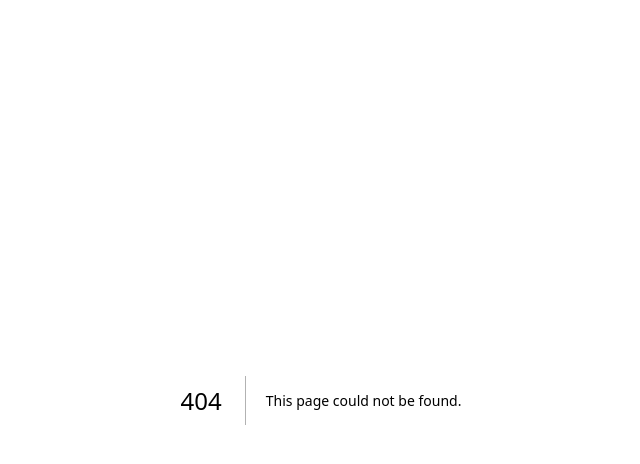
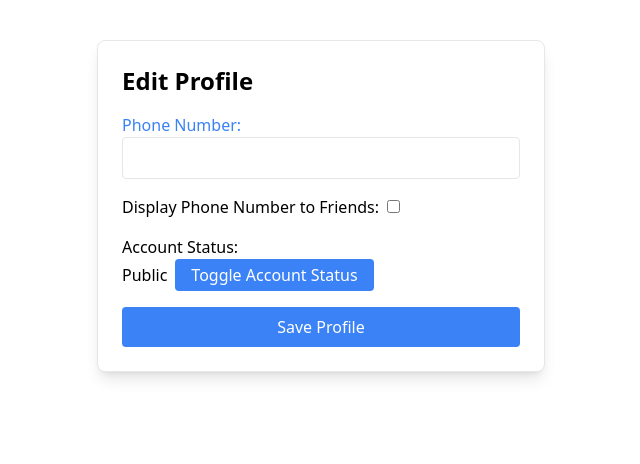
Before and after one commit to Arty5654/SportLink, a Next.js app in the folder web/: page /edit-profile in a window 1280 px wide. Before the commit this address had no page. Shown: the top 464 px of the page, without its empty margins (319-959 px from the left). Built offline with nearby package versions, Linux system fonts and the light colour scheme.

Commit message:
Moved edit-profile.js file under pages folder under App and using tailwind instead of .css file

```diff
--- /dev/null
+++ b/web/app/edit-profile/page.js
@@ -0,0 +1,106 @@
+/*
+Author: Arteom Avetissian
+Created: 10/01/23
+@aavetiss, Purdue University
+This will serve as the location where users can edit their profile settings
+*/
+
+"use client"
+
+import  { useState } from 'react';
+import User from '../User';
+import "@styles/global.css"
+
+
+export default function EditProfile() {
+
+    //store profile data
+    const [profileData, setProfileData] = useState( {
+        phoneNumber: '',
+        displayPhoneNumber: false,
+        isAccountPublic: true,
+    });
+
+    const handlePhoneNumberChange = (e) => {
+        const phoneNumber = e.target.value;
+
+        //check if its 10 digits
+        if (/^\d{10}$/.test(phoneNumber)) {
+            setProfileData(prev => ({
+                ...prev,
+                phoneNumber
+            }));
+        }
+    }
+
+    const handleDisplayPhoneNumberChange = (e) => {
+        const displayPhoneNumber = e.target.checked;
+
+        setProfileData(prev => ({
+            ...prev,
+            displayPhoneNumber
+        }));
+    }
+
+    //account status: public/private
+    const toggleAccountStatus = () => {
+        setProfileData((prev) => ({
+            ...prev,
+            isAccountPublic: !prev.isAccountPublic,
+        }));
+    };
+
+
+    const handleSaveProfile = () => {
+        //TODO: update user info in backend
+    }
+
+    return (
+    <div className="w-full text-left max-w-md mx-auto mt-10 p-6 border rounded-lg shadow-lg bg-white">
+        <h1 className="text-2xl font-bold mb-4">Edit Profile</h1>
+        <div className="mb-4">
+        <label className="text-blue-500 block">Phone Number:</label>
+    <input
+      type="tel"
+      id="phoneNumber"
+      name="phoneNumber"
+      value={profileData.phoneNumber}
+      onChange={handlePhoneNumberChange}
+      maxLength={10}
+      required
+      className="w-full p-2 border rounded"
+    />
+  </div>
+  <div className="mb-4">
+    <label className="block">
+      Display Phone Number to Friends:
+      <input
+        type="checkbox"
+        id="displayPhoneNumber"
+        name="displayPhoneNumber"
+        checked={profileData.displayPhoneNumber}
+           onChange={handleDisplayPhoneNumberChange}
+        className="ml-2"
+      />
+    </label>
+  </div>
+  <div className="mb-4">
+    <label className="block">Account Status:</label>
+    <span>{profileData.isAccountPublic ? 'Public' : 'Private'}</span>
+    <button
+      onClick={toggleAccountStatus}
+      className="ml-2 py-1 px-4 rounded bg-blue-500 text-white hover:bg-blue-700"
+    >
+      Toggle Account Status
+    </button>
+  </div>
+  <button
+    onClick={handleSaveProfile}
+    className="block w-full py-2 px-4 bg-blue-500 text-white rounded hover:bg-blue-700"
+  >
+    Save Profile
+  </button>
+</div>
+    );
+
+}
--- a/web/pages/edit_proflie.js
+++ /dev/null
@@ -1,91 +0,0 @@
-/*
-Author: Arteom Avetissian
-Created: 10/01/23
-@aavetiss, Purdue University
-This will serve as the location where users can edit their profile settings
-*/
-
-import  { useState } from 'react';
-import User from '../app/User';
-import '../styles/editProfileStyle.css';
-
-
-export default function EditProfile() {
-
-    //store profile data
-    const [profileData, setProfileData] = useState( {
-        phoneNumber: '',
-        displayPhoneNumber: false,
-        isAccountPublic: true,
-    });
-
-    const handlePhoneNumberChange = (e) => {
-        const phoneNumber = e.target.value;
-
-        //check if its 10 digits
-        if (/^\d{10}$/.test(phoneNumber)) {
-            setProfileData(prev => ({
-                ...prev,
-                phoneNumber
-            }));
-        }
-    }
-
-    const handleDisplayPhoneNumberChange = (e) => {
-        const displayPhoneNumber = e.target.checked;
-
-        setProfileData(prev => ({
-            ...prev,
-            displayPhoneNumber
-        }));
-    }
-
-    //account status: public/private
-    const toggleAccountStatus = () => {
-        setProfileData((prev) => ({
-            ...prev,
-            isAccountPublic: !prev.isAccountPublic,
-        }));
-    };
-
-
-    const handleSaveProfile = () => {
-        //TODO: update user info in backend
-    }
-
-    return (
-        <div>
-            <h1>Edit Profile</h1>
-            <div>
-                <label className='phone'>Phone Number:</label>
-                <input
-                    type="tel"
-                    id="phoneNumber"
-                    name="phoneNumber"
-                    value={profileData.phoneNumber}
-                    onChange={handlePhoneNumberChange}
-                    maxLength={10}
-                    required
-                />
-            </div>
-            <div>
-                <label>
-                    Display Phone Number to Friends:
-                    <input
-                        type="checkbox"
-                        id="displayPhoneNumber"
-                        name="displayPhoneNumber"
-                        checked={profileData.displayPhoneNumber}
-                        onChange={handleDisplayPhoneNumberChange}
-                    />
-                </label>
-            </div>
-            <div>
-                <label>Account Status:</label>
-                <span>{profileData.isAccountPublic ? 'Public' : 'Private'}</span>
-                <button onClick={toggleAccountStatus}>Toggle Account Status</button>
-            </div>
-            <button onClick={handleSaveProfile}>Save Profile</button>
-        </div>
-    );
-}
--- a/web/styles/editProfileStyle.css
+++ b/web/styles/editProfileStyle.css
@@ -14,16 +14,16 @@ div {
 
 /* heading */
 h1 {
+    font-family: 'Futura', Arial, sans-serif;
     font-size: 24px;
     margin-bottom: 20px;
-    font-family: 'Futura', sans-serif;
 }
 
 /* labels */
 .label {
+    font-family: 'Futura', Arial, sans-serif;
     font-size: 14px;
     margin-bottom: 5px;
-    font-family: 'Futura', sans-serif;
 }
 
 /* input fields */
@@ -34,14 +34,14 @@ input {
     border: 1px solid #ccc;
     border-radius: 5px;
     font-size: 14px;
-    font-family: 'Futura', sans-serif;
+    font-family: 'Futura', Arial, sans-serif;
 }
 
 /* phone number input */
 .phone-label {
+    font-family: 'Futura', Arial, sans-serif;
     font-size: 14px;
     margin-bottom: 5px;
-    font-family: 'Futura', sans-serif;
 }
 
 .phone-input {
@@ -50,7 +50,7 @@ input {
     border: 1px solid #ccc;
     border-radius: 5px;
     font-size: 14px;
-    font-family: 'Futura', sans-serif;
+    font-family: 'Futura', Arial, sans-serif;
 }
 
 /* checkbox */
@@ -60,31 +60,32 @@ input[type="checkbox"] {
 
 /* account status: public or private */
 div label {
+    font-family: 'Futura', Arial, sans-serif;
     font-size: 14px;
     margin-bottom: 5px;
     display: block;
-    font-family: 'Futura', sans-serif;
 }
 
 div span {
+    font-family: 'Futura', Arial, sans-serif;
     font-size: 14px;
     margin-bottom: 15px;
     display: block;
-    font-family: 'Futura', sans-serif;
 }
 
 /* Style for the Save button */
 button {
     padding: 10px 20px;
     font-size: 16px;
-    background-color: #db151c;
-    color: #fff;
+    background-color: #2a342a3d;
+    color: black;
     border: none;
     border-radius: 5px;
     cursor: pointer;
-    font-family: 'Futura', sans-serif;
+    font-family: 'Futura', Arial, sans-serif;
 }
 
 button:hover {
-    background-color: #e60f0f;
+    background-color: #1f62d6;
+    color: white;
 }
```
